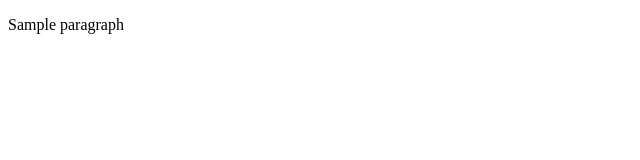
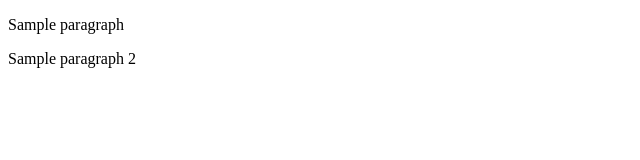
Before and after one commit to igor1911/algebra-npm-exercise, a plain HTML site: page index.html in a window 1280 px wide. Shown: the whole page, without its empty margins (0-640 px from the left). Drawn offline with Linux system fonts and the light colour scheme.

Commit message:
Removed button and added paragraph

```diff
--- a/index.html
+++ b/index.html
@@ -11,5 +11,6 @@
 
     <p>Sample paragraph</p>
 
+    <p>Sample paragraph 2</p>
 </body>
 </html>
```
